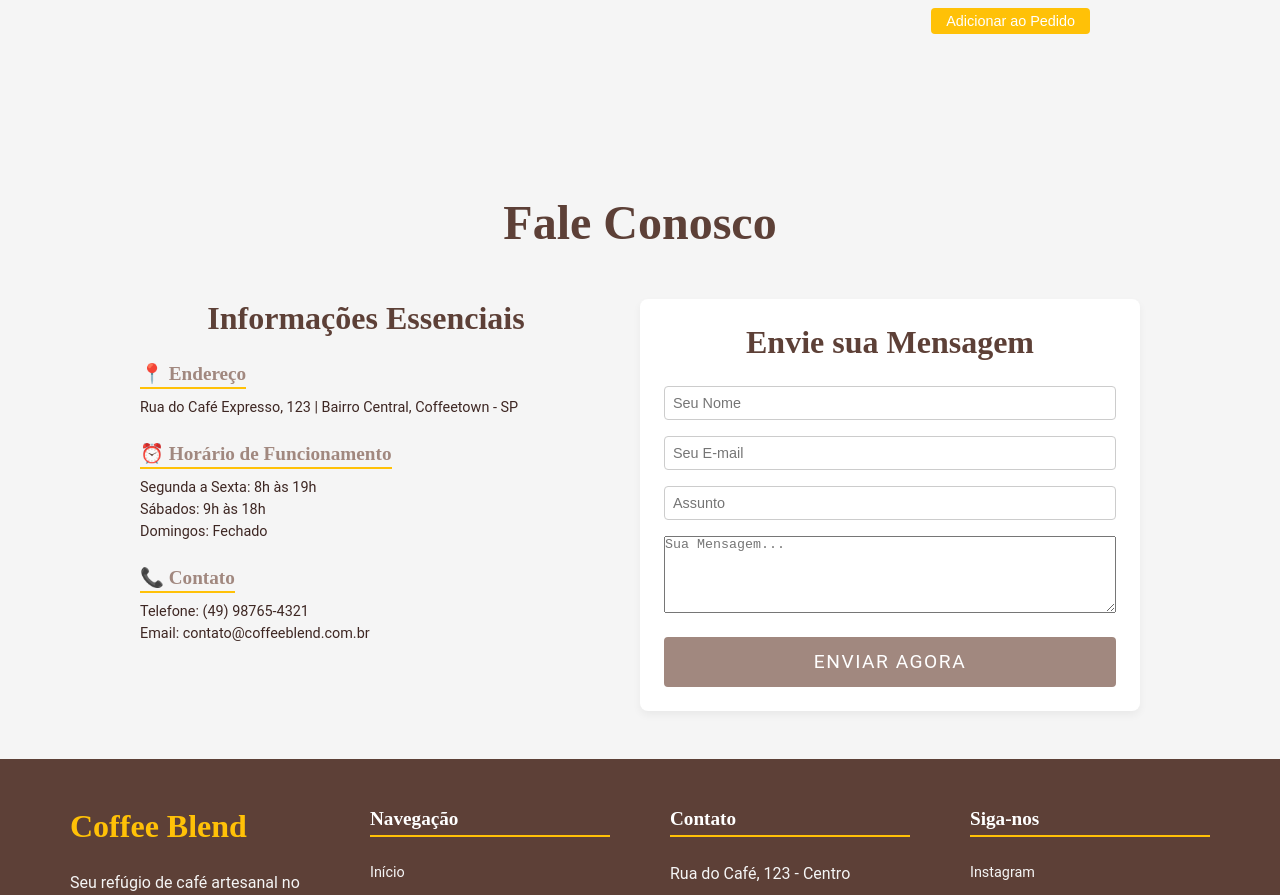
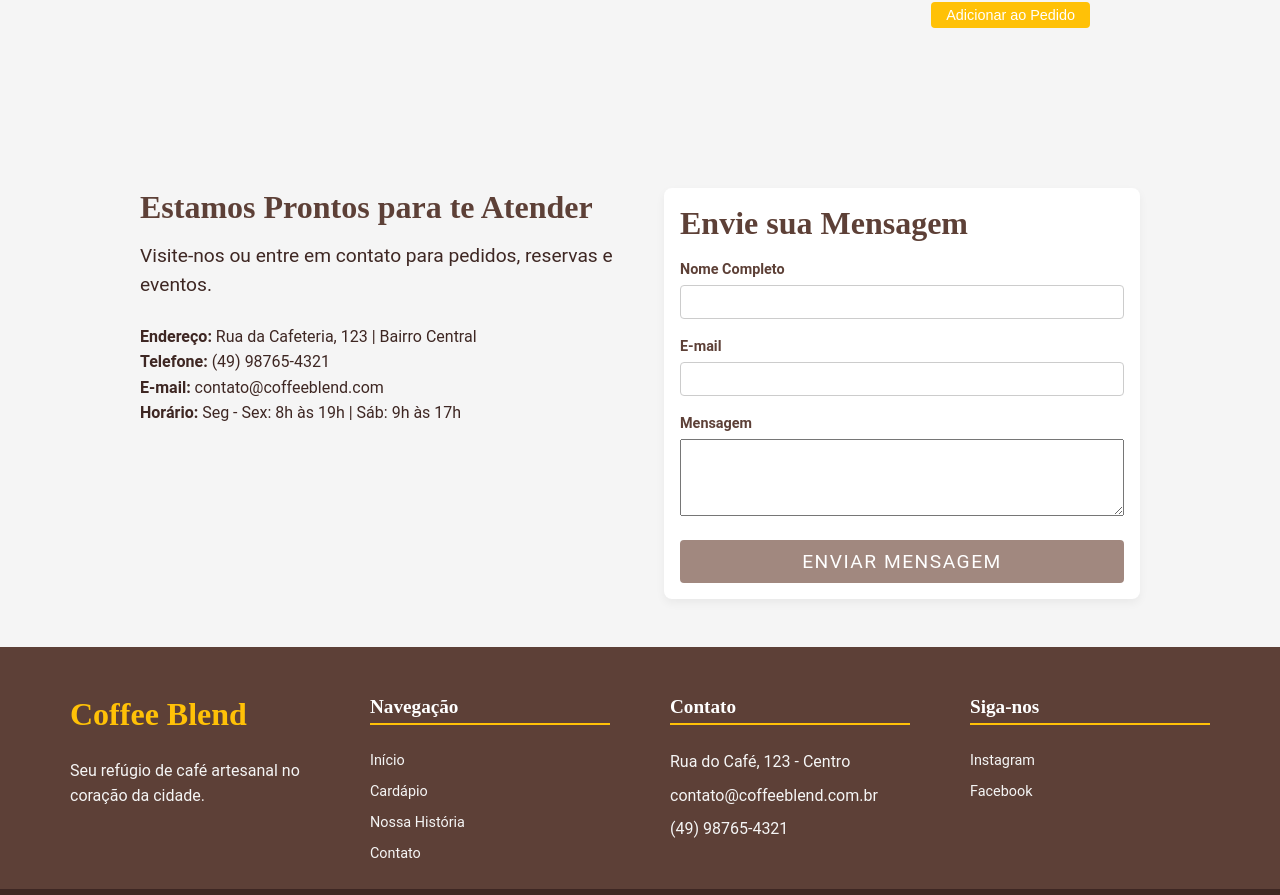
Before and after one commit to PatricAugusto/Free-Template-Cafeteria-v1, a React (Vite) app: page / in a window 1280 px wide. Shown: the part 3215-4110 px from the top of the page. Built offline with nearby package versions, Linux system fonts and the light colour scheme.

Commit message:
feat(ui/motion): Implementa animações scroll-triggered usando Framer Motion nas seções About, Menu e Contact
fix(styles): Corrige erros de importação/exportação (FormGroup, InfoText, etc.) em ContactSection.styles.js para garantir a renderização da página

```diff
--- a/src/components/ContactSection/ContactSection.jsx
+++ b/src/components/ContactSection/ContactSection.jsx
@@ -1,66 +1,107 @@
-import React from 'react';
+import React, { useRef } from 'react';
+import { motion, useInView } from 'framer-motion';
 import {
   ContactContainer,
-  ContactTitle,
   ContactContent,
   InfoBlock,
-  InfoItem,
-  FormWrapper,
-  FormTitle,
+  FormBlock,
+  InfoTitle,
+  InfoText,
   ContactForm,
+  FormGroup,
+  Label,
   Input,
-  TextArea,
+  Textarea,
   SubmitButton
 } from './ContactSection.styles';
-import Button from '../Button/Button';
+
+import { StyledButton } from '../Button/Button.styles';
+
+const contactContainerVariants = {
+  hidden: { opacity: 0 },
+  visible: {
+    opacity: 1,
+    transition: {
+      duration: 0.6,
+      staggerChildren: 0.4,
+    },
+  },
+};
+
+const blockVariants = {
+  hidden: { opacity: 0, y: 50 },
+  visible: { opacity: 1, y: 0, transition: { duration: 0.7, ease: "easeOut" } },
+};
 
 const ContactSection = () => {
-  // Simulação de função de submissão
+  const ref = useRef(null);
+  const isInView = useInView(ref, { once: true, amount: 0.3 });
+
   const handleSubmit = (e) => {
     e.preventDefault();
     alert('Mensagem enviada com sucesso! Em breve entraremos em contato.');
-    e.target.reset(); // Limpa o formulário
+    e.target.reset();
   };
 
   return (
-    <ContactContainer id="contact">
-      <ContactTitle>Fale Conosco</ContactTitle>
-      <ContactContent>
-        <InfoBlock>
-          <FormTitle>Informações Essenciais</FormTitle>
-          <InfoItem>
-            <h4>📍 Endereço</h4>
-            <p>Rua do Café Expresso, 123 | Bairro Central, Coffeetown - SP</p>
-          </InfoItem>
+    <ContactContainer id="contact" ref={ref}>
+      <motion.div
+        variants={contactContainerVariants}
+        initial="hidden"
+        animate={isInView ? "visible" : "hidden"}
+      >
+        <ContactContent>
 
-          <InfoItem>
-            <h4>⏰ Horário de Funcionamento</h4>
-            <p>Segunda a Sexta: 8h às 19h</p>
-            <p>Sábados: 9h às 18h</p>
-            <p>Domingos: Fechado</p>
-          </InfoItem>
+          <motion.div variants={blockVariants} style={{ flex: 1 }}>
+            <InfoBlock>
+              <InfoTitle>Estamos Prontos para te Atender</InfoTitle>
+              <InfoText>
+                Visite-nos ou entre em contato para pedidos, reservas e eventos.
+              </InfoText>
 
-          <InfoItem>
-            <h4>📞 Contato</h4>
-            <p>Telefone: (49) 98765-4321</p>
-            <p>Email: contato@coffeeblend.com.br</p>
-          </InfoItem>
-        </InfoBlock>
+              <p>
+                <strong>Endereço:</strong> Rua da Cafeteria, 123 | Bairro Central
+              </p>
+              <p>
+                <strong>Telefone:</strong> (49) 98765-4321
+              </p>
+              <p>
+                <strong>E-mail:</strong> contato@coffeeblend.com
+              </p>
+              <p>
+                <strong>Horário:</strong> Seg - Sex: 8h às 19h | Sáb: 9h às 17h
+              </p>
+            </InfoBlock>
+          </motion.div>
 
-        <FormWrapper>
-          <FormTitle>Envie sua Mensagem</FormTitle>
-          <ContactForm onSubmit={handleSubmit}>
-            <Input type="text" placeholder="Seu Nome" required />
-            <Input type="email" placeholder="Seu E-mail" required />
-            <Input type="text" placeholder="Assunto" />
-            <TextArea placeholder="Sua Mensagem..." rows="5" required />
+          <motion.div variants={blockVariants} style={{ flex: 1 }}>
+            <FormBlock>
+              <InfoTitle>Envie sua Mensagem</InfoTitle>
+              <ContactForm onSubmit={handleSubmit}>
+                <FormGroup>
+                  <Label htmlFor="name">Nome Completo</Label>
+                  <Input type="text" id="name" required />
+                </FormGroup>
 
-            <SubmitButton as={Button} type="submit">
-              Enviar Agora
-            </SubmitButton>
-          </ContactForm>
-        </FormWrapper>
-      </ContactContent>
+                <FormGroup>
+                  <Label htmlFor="email">E-mail</Label>
+                  <Input type="email" id="email" required />
+                </FormGroup>
+
+                <FormGroup>
+                  <Label htmlFor="message">Mensagem</Label>
+                  <Textarea id="message" rows="5" required />
+                </FormGroup>
+
+                <SubmitButton as="button" type="submit">
+                  Enviar Mensagem
+                </SubmitButton>
+              </ContactForm>
+            </FormBlock>
+          </motion.div>
+
+        </ContactContent>
+      </motion.div>
     </ContactContainer>
   );
 };
--- a/src/components/ContactSection/ContactSection.styles.js
+++ b/src/components/ContactSection/ContactSection.styles.js
@@ -34,9 +34,30 @@ export const ContactContent = styled.div`
   }
 `;
 
+export const FormBlock = styled.div`
+  flex: 1;
+  padding: ${({ theme }) => theme.spacings.medium};
+  background-color: ${({ theme }) => theme.colors.white};
+  border-radius: 8px;
+  box-shadow: 0 4px 10px rgba(0, 0, 0, 0.05);
+`;
+
 export const InfoBlock = styled.div`
   flex: 1;
   text-align: left;
+`;
+
+export const InfoTitle = styled.h3`
+  font-size: ${({ theme }) => theme.typography.size.large};
+  color: ${({ theme }) => theme.colors.primary};
+  margin-bottom: ${({ theme }) => theme.spacings.medium};
+`;
+
+export const InfoText = styled.p`
+  font-size: ${({ theme }) => theme.typography.size.medium};
+  color: ${({ theme }) => theme.colors.text};
+  line-height: 1.5;
+  margin-bottom: ${({ theme }) => theme.spacings.large};
 `;
 
 export const InfoItem = styled.div`
@@ -79,6 +100,18 @@ export const ContactForm = styled.form`
   gap: ${({ theme }) => theme.spacings.medium};
 `;
 
+export const FormGroup = styled.div`
+  display: flex;
+  flex-direction: column;
+`;
+
+export const Label = styled.label`
+  font-size: ${({ theme }) => theme.typography.size.small};
+  color: ${({ theme }) => theme.colors.primary};
+  margin-bottom: 4px;
+  font-weight: 600;
+`;
+
 export const Input = styled.input`
   padding: ${({ theme }) => theme.spacings.small};
   border: 1px solid #CCCCCC;
@@ -92,7 +125,7 @@ export const Input = styled.input`
   }
 `;
 
-export const TextArea = styled.textarea`
+export const Textarea = styled.textarea`
   ${Input};
   resize: vertical;
 `;
--- a/src/components/Menu/Menu.jsx
+++ b/src/components/Menu/Menu.jsx
@@ -1,4 +1,5 @@
-import React from 'react';
+import React, { useRef } from 'react';
+import { motion, useInView } from 'framer-motion';
 import { menuData } from '../../data/menuData';
 import ProductCard from '../ProductCard/ProductCard';
 import {
@@ -8,21 +9,67 @@ import {
   CategoryContainer,
 } from './Menu.styles';
 
+const menuContainerVariants = {
+  hidden: { opacity: 0 },
+  visible: {
+    opacity: 1,
+    transition: {
+      staggerChildren: 0.15,
+    },
+  },
+};
+
+const categoryVariants = {
+  hidden: { opacity: 0, y: 30 },
+  visible: {
+    opacity: 1,
+    y: 0,
+    transition: {
+      duration: 0.5,
+      ease: "easeOut",
+      staggerChildren: 0.05
+    }
+  },
+};
+
+const itemVariants = {
+  hidden: { opacity: 0, x: -20 },
+  visible: { opacity: 1, x: 0, transition: { duration: 0.3 } },
+};
+
 const Menu = () => {
+
+  const ref = useRef(null);
+  const isInView = useInView(ref, { once: true, amount: 0.3 });
+
   return (
-    <MenuSection id="menu">
+    <MenuSection id="menu" ref={ref}>
       <MenuTitle>Nosso Cardápio</MenuTitle>
 
-      {menuData.map((categoryData, index) => (
-        <CategoryContainer key={index}>
-          <CategoryTitle>{categoryData.category}</CategoryTitle>
+      <motion.div
+        variants={menuContainerVariants}
+        initial="hidden"
+        animate={isInView ? "visible" : "hidden"}
+      >
+        {menuData.map((categoryData) => (
 
-          {categoryData.items.map((item) => (
+          <motion.div
+            key={categoryData.category}
+            variants={categoryVariants}
+          >
+            <CategoryContainer>
+              <CategoryTitle>{categoryData.category}</CategoryTitle>
 
-            <ProductCard key={item.id} item={item} />
-          ))}
-        </CategoryContainer>
-      ))}
+              {categoryData.items.map((item) => (
+                <motion.div key={item.id} variants={itemVariants}>
+                  <ProductCard item={item} />
+                </motion.div>
+              ))}
+            </CategoryContainer>
+          </motion.div>
+
+        ))}
+      </motion.div>
 
     </MenuSection>
   );
```
